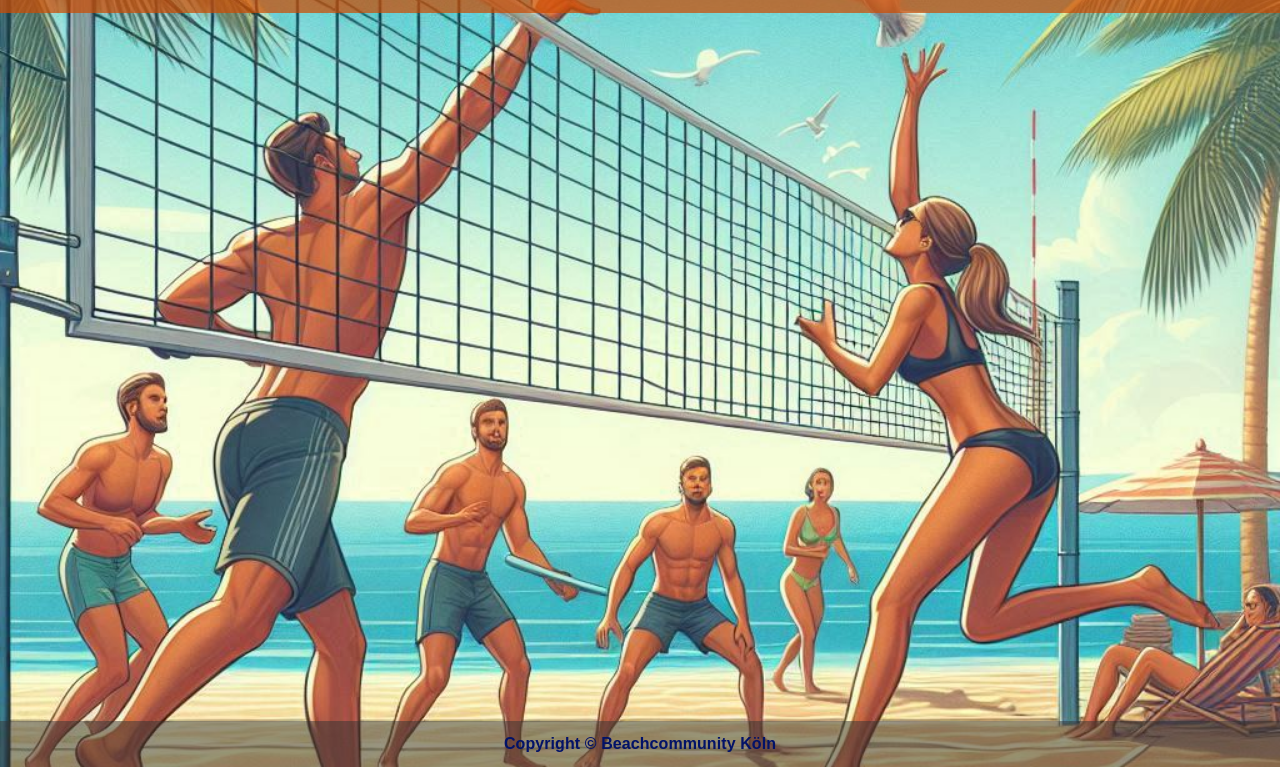
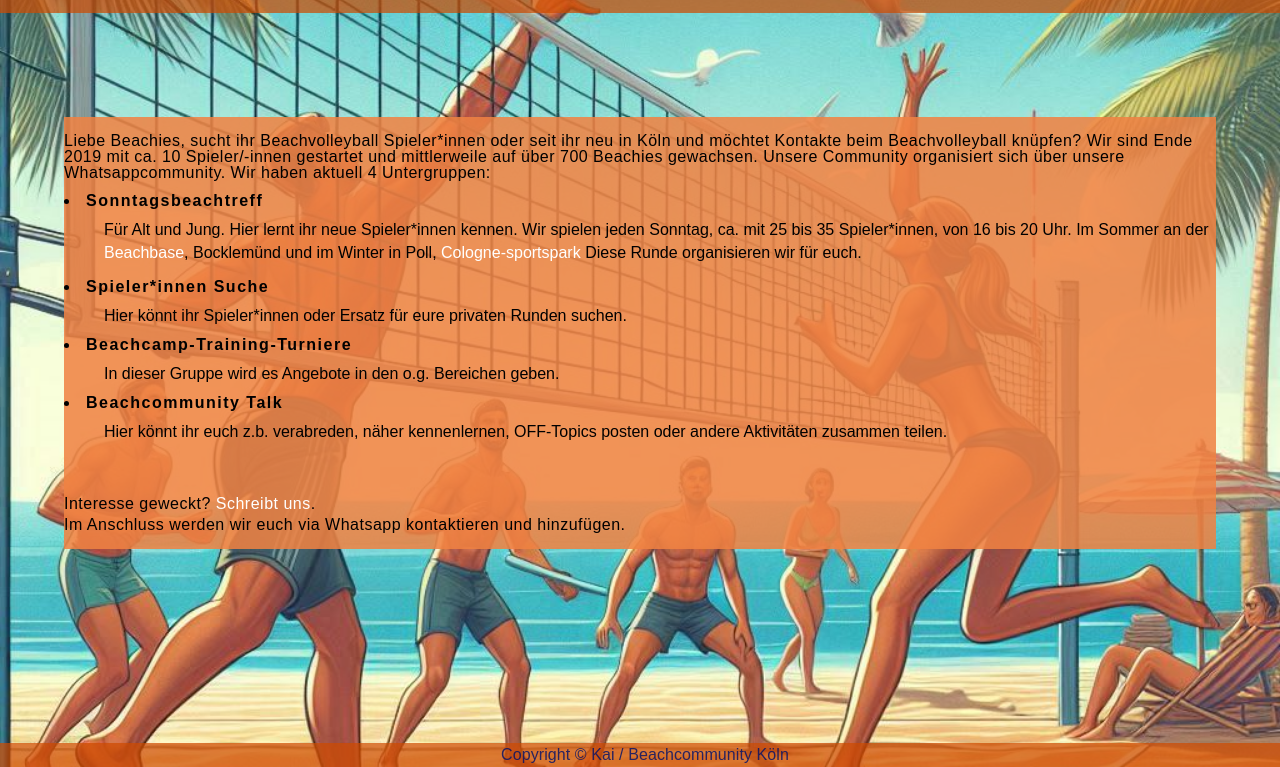
Before and after one commit to kaijo12345/Beachcommunity, a plain HTML site: page index.html in a window 1280 px wide. Shown: the part 33-800 px from the top of the page. Drawn offline with Linux system fonts and the light colour scheme.

Commit message:
Add files via upload

```diff
--- a/css/label.css
+++ b/css/label.css
@@ -13,7 +13,7 @@ label {
   input[type="complaint"],
   input[type="hidden"]
    {
-    color:aqua;
+    color:rgb(255, 255, 255);
     width: 100%;
     padding: 10px;
     margin-bottom: 15px;
@@ -47,7 +47,7 @@ label {
   .formbutton {
     color: #ffffff;
     background-color:rgb(206, 76, 0);
-    width: 10qq0%;
+    width: 100%;
 
   }
   textarea {
--- a/css/style.css
+++ b/css/style.css
@@ -23,6 +23,20 @@ li {
   letter-spacing: 0.08px;
   line-height: 0.9;
   color: #021268;
+}
+
+.p2 {
+  font-weight: 100;
+  letter-spacing: 0.5px;
+  line-height: 1;
+  color: #000000;
+}
+
+.p3 {
+  font-weight: 600;
+  letter-spacing: 1.5px;
+  line-height: 0.5;
+  color: #000000;
 }
 
 .navbar {
@@ -67,6 +81,7 @@ li {
 
   /* Full height */
   height: 100%;
+  width: 100%;
 
   /* Center and scale the image nicely */
   background-position: center;
@@ -94,19 +109,31 @@ li {
   flex-direction: column;
   align-items: center;
   justify-content: center;
-  min-height: 100vh; /* Stellt sicher, dass der Container die volle Höhe der Ansicht einnimmt */
+  min-height: 80vh; /* Stellt sicher, dass der Container die volle Höhe der Ansicht einnimmt */
 }
 
+.container2 {
+  background-color: rgba(240, 130, 67, 0.863);
+  border: 0;
+  width: 90%;
+   /* Stellt sicher, dass der Container die volle Höhe der Ansicht einnimmt */
+}
 
 
 
 /* Stil für den Footer mit Transparenz */
 .footer {
+  background-color: rgba(206, 75, 0, 0.712);
   position: fixed;
   left: 0;
   bottom: 0;
   width: 100%;
-  background-color: rgba(51, 51, 51, 0.5); /* Dunkler Hintergrund mit Transparenz */
   color: white; /* Weiße Textfarbe */
   text-align: center;
+  padding: 5px 5px;
+  font-weight: 500;
+  letter-spacing: 0.08px;
+  line-height: 0.9;
+  color: #021168d2;
+
 }
--- a/index.html
+++ b/index.html
@@ -14,7 +14,7 @@
           <span class="logo">Beachcommunity Köln</span>
             <ul class="nav-list">
                 <li class="nav-list__item">
-                  <a href="" class="nav-link">Infos</a>
+                  <a href="index.html" class="nav-link">Infos</a>
                 </li>
                 <li class="nav-list__item">
                   <a href="" class="nav-link">Turniere</a>
@@ -29,9 +29,25 @@
       </div>
 
   <!-- Hier können Sie den Inhalt Ihrer Webseite einfügen -->
+  <div class="container">
+   <div class="container2">
+    <p class="p2">Liebe Beachies, sucht ihr Beachvolleyball Spieler*innen oder seit ihr neu in Köln und möchtet Kontakte beim Beachvolleyball knüpfen? Wir sind Ende 2019 mit ca. 10 Spieler/-innen gestartet und mittlerweile auf über 700 Beachies gewachsen. Unsere Community organisiert sich über unsere Whatsappcommunity. Wir haben aktuell 4 Untergruppen:
 
+    <li class="p3">Sonntagsbeachtreff</li>
+    <ul>Für Alt und Jung. Hier lernt ihr neue Spieler*innen kennen. Wir spielen jeden Sonntag, ca. mit 25 bis 35 Spieler*innen, von 16 bis 20 Uhr. Im Sommer an der <a href="https://www.beachbase.de" target="_blank">Beachbase</a>, Bocklemünd und im Winter in Poll, <a href="https://www.cologne-sportspark.de/" target="_blank">Cologne-sportspark</a> Diese Runde organisieren wir für euch.</ul>
+    <li class="p3">Spieler*innen Suche</li>
+    <ul>Hier könnt ihr Spieler*innen oder Ersatz für eure privaten Runden suchen.</ul>
+    <li class="p3">Beachcamp-Training-Turniere</li>
+    <ul>In dieser Gruppe wird es Angebote in den o.g. Bereichen geben.</ul>
+    <li class="p3">Beachcommunity Talk</li>
+    <ul>Hier könnt ihr euch z.b. verabreden, näher kennenlernen, OFF-Topics posten oder andere Aktivitäten zusammen teilen.</ul>
+    <br>
+    <p class="p2">Interesse geweckt? <a href="kontakt.html">Schreibt uns</a>.
+      <br> Im Anschluss werden wir euch via Whatsapp kontaktieren und hinzufügen.
+    </p>
+  </div>
   <div class="footer">
-    <p>Copyright &copy; Beachcommunity Köln</p>
+    Copyright &copy; Kai / Beachcommunity Köln
   </div>
 
 </div>
```
Also changed, not shown: kontakt.html (+2 -2 lines), images/1.jpg (added), images/3.jpg (added).
